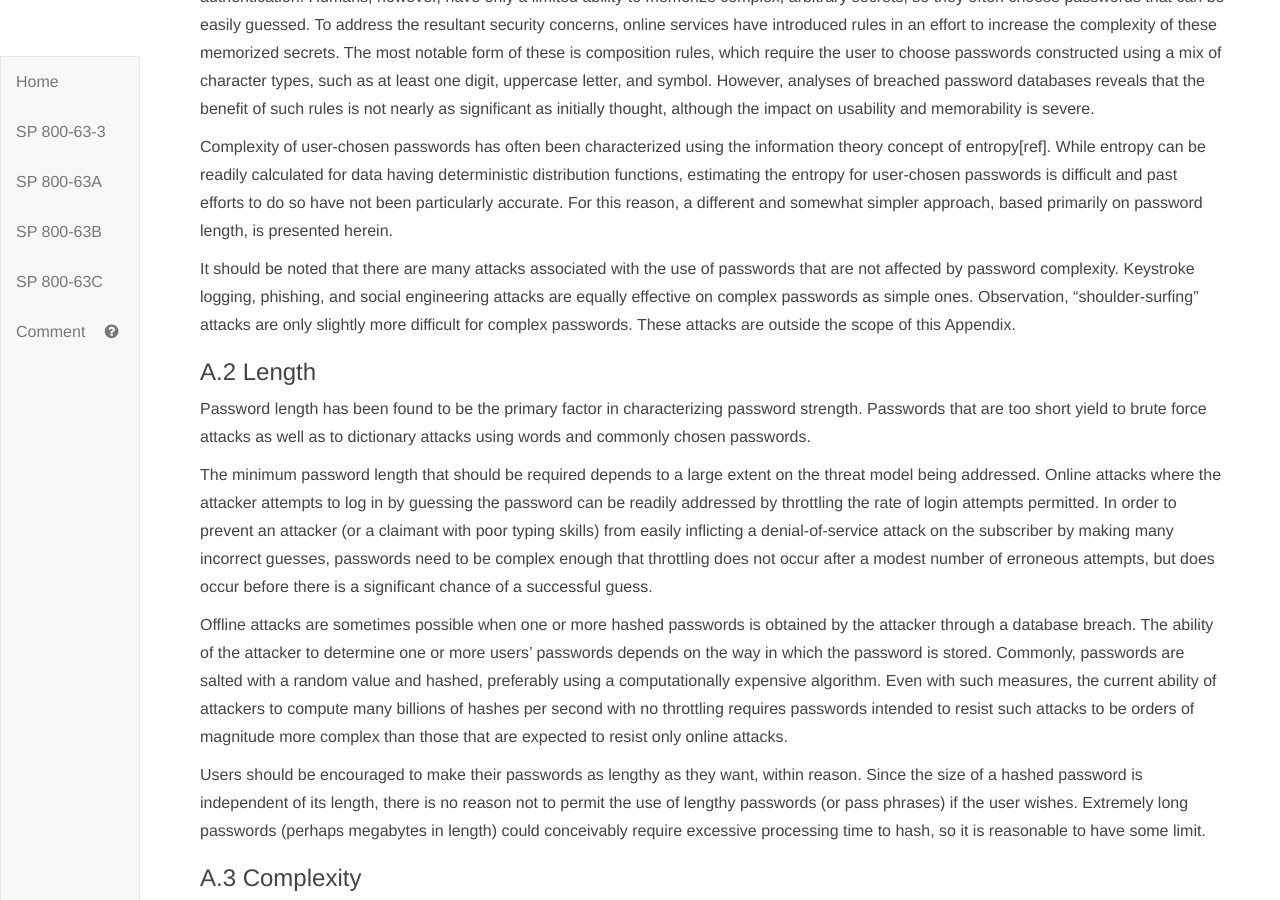
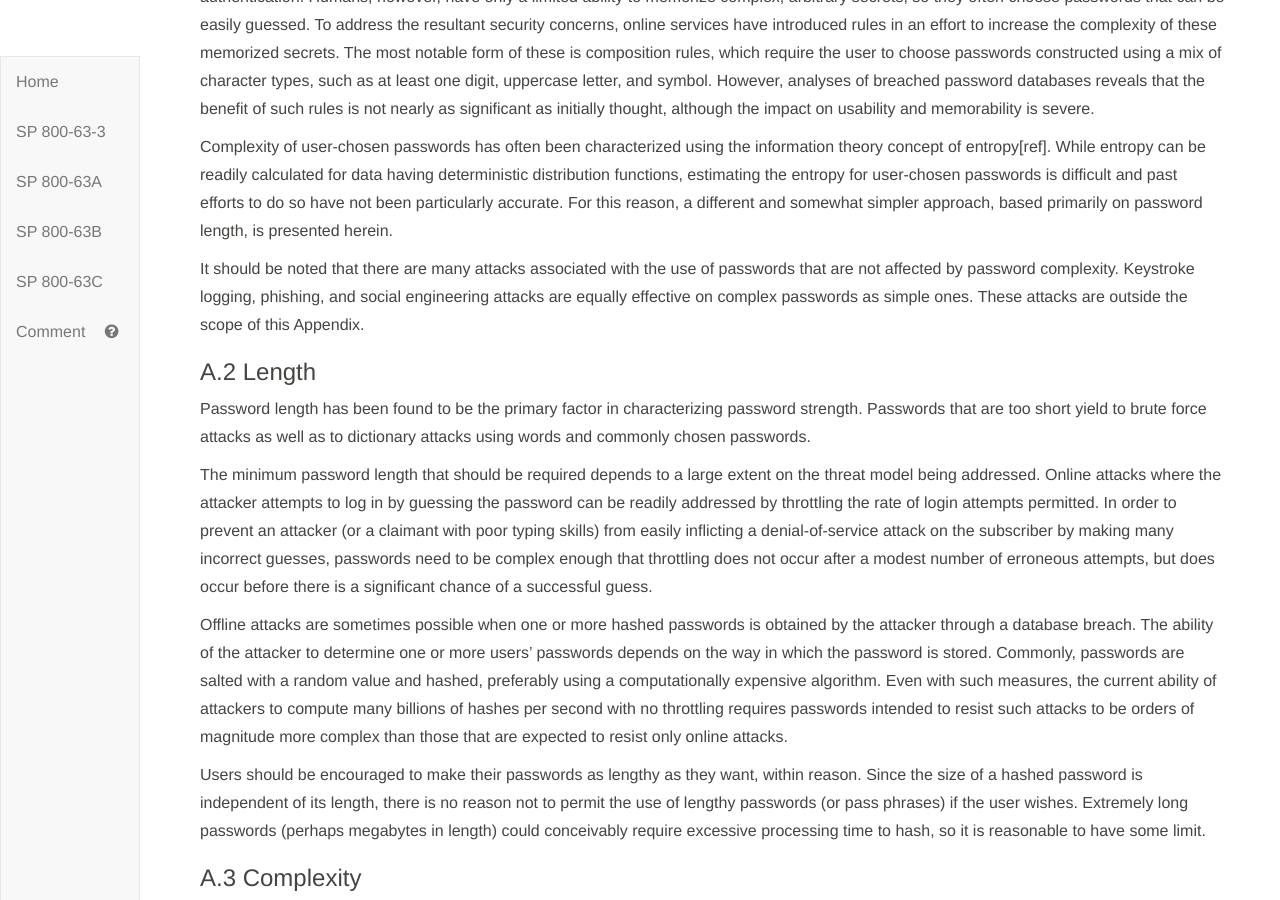
Before and after one commit to usnistgov/800-63-3, a Jekyll site: the page built from sp800-63b.md, in a window 1280 px wide and 900 px high, scrolled down 65134 px. Built offline with Jekyll 4.4.1, drawn with Linux system fonts in a browser that asks for light colours.

Commit message:
Remove point about shoulder surfing complexity. Resolves usnistgov/800-63-3#263

```diff
--- a/sp800-63b/appA_memorized.md
+++ b/sp800-63b/appA_memorized.md
@@ -10,7 +10,7 @@
 
 Complexity of user-chosen passwords has often been characterized using the information theory concept of entropy[ref]. While entropy can be readily calculated for data having deterministic distribution functions, estimating the entropy for user-chosen passwords is difficult and past efforts to do so have not been particularly accurate. For this reason, a different and somewhat simpler approach, based primarily on password length, is presented herein.
 
-It should be noted that there are many attacks associated with the use of passwords that are not affected by password complexity. Keystroke logging, phishing, and social engineering attacks are equally effective on complex passwords as simple ones. Observation, “shoulder-surfing” attacks are only slightly more difficult for complex passwords. These attacks are outside the scope of this Appendix.
+It should be noted that there are many attacks associated with the use of passwords that are not affected by password complexity. Keystroke logging, phishing, and social engineering attacks are equally effective on complex passwords as simple ones. These attacks are outside the scope of this Appendix.
 
 ### A.2 Length
 
```
